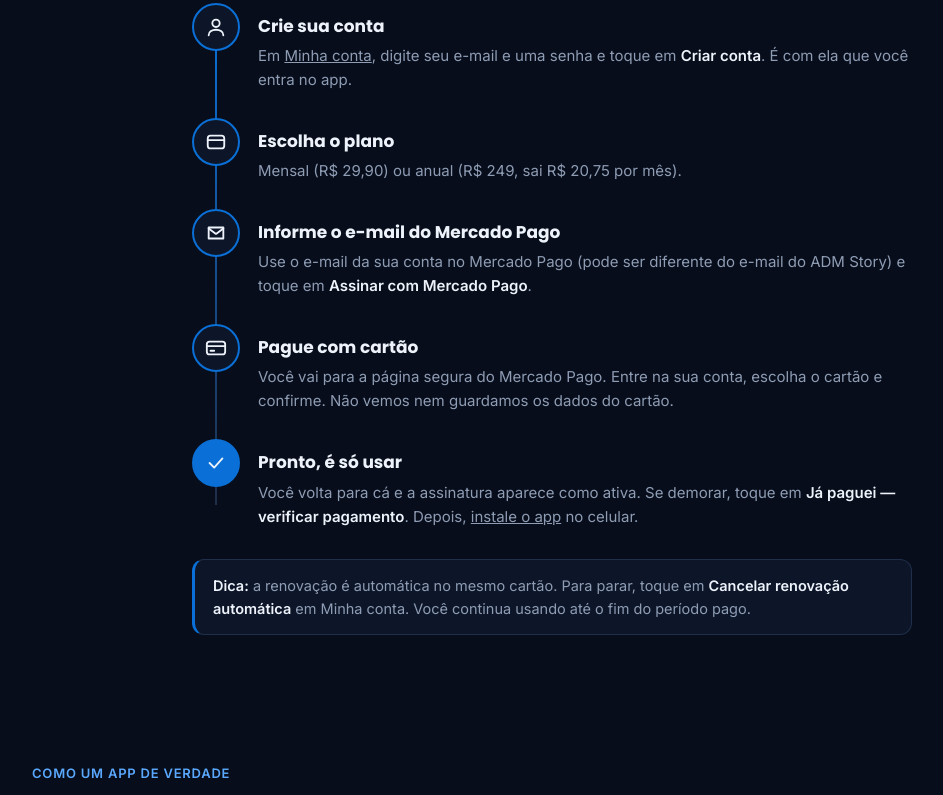
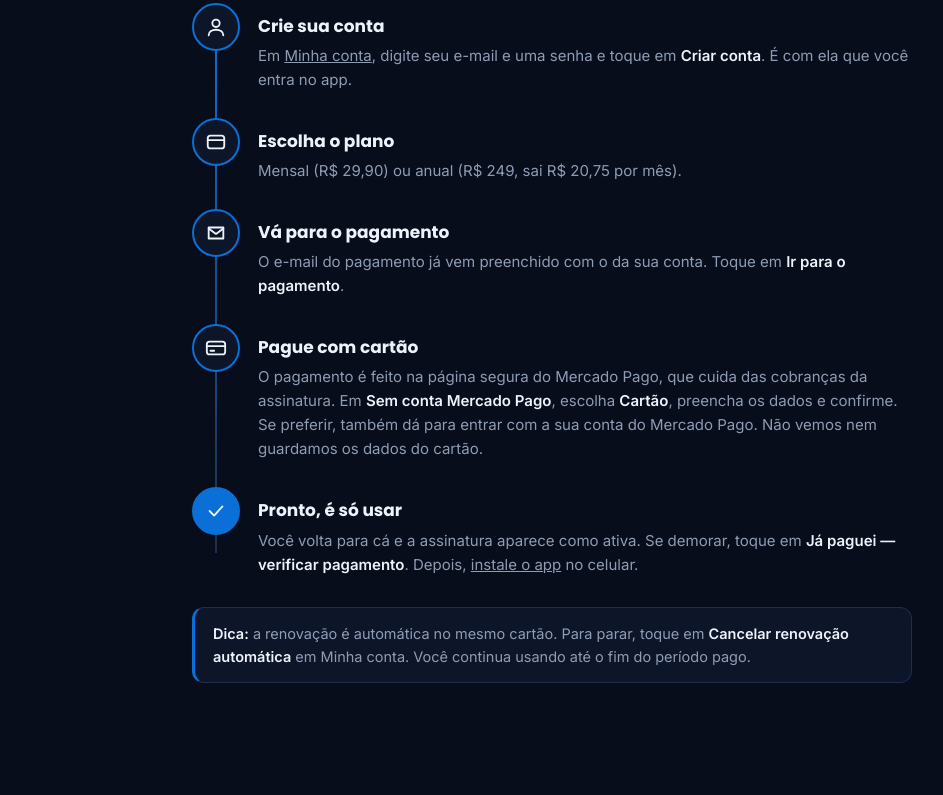
Before and after one commit to admmkt/admstory, a plain HTML site: page index.html in a window 1280 px wide. Shown: the part 2107-2902 px from the top of the page, without its empty margins (88-1031 px from the left). Drawn offline with Linux system fonts and the light colour scheme; no server answers.

Commit message:
Textos do pagamento: dá para pagar só com cartão, sem conta no Mercado Pago

```diff
--- a/index.html
+++ b/index.html
@@ -93,11 +93,11 @@
       </li>
       <li>
         <span class="t-ico"><svg viewBox="0 0 24 24"><path d="M4 6h16v12H4z"/><path d="m4 7 8 6 8-6"/></svg></span>
-        <div><b>Informe o e-mail do Mercado Pago</b><p>Use o e-mail da sua conta no Mercado Pago (pode ser diferente do e-mail do ADM Story) e toque em <em>Assinar com Mercado Pago</em>.</p></div>
+        <div><b>Vá para o pagamento</b><p>O e-mail do pagamento já vem preenchido com o da sua conta. Toque em <em>Ir para o pagamento</em>.</p></div>
       </li>
       <li>
         <span class="t-ico"><svg viewBox="0 0 24 24"><rect x="2" y="5" width="20" height="14" rx="3"/><path d="M2 10h20M6 15h4"/></svg></span>
-        <div><b>Pague com cartão</b><p>Você vai para a página segura do Mercado Pago. Entre na sua conta, escolha o cartão e confirme. Não vemos nem guardamos os dados do cartão.</p></div>
+        <div><b>Pague com cartão</b><p>O pagamento é feito na página segura do Mercado Pago, que cuida das cobranças da assinatura. Em <em>Sem conta Mercado Pago</em>, escolha <em>Cartão</em>, preencha os dados e confirme. Se preferir, também dá para entrar com a sua conta do Mercado Pago. Não vemos nem guardamos os dados do cartão.</p></div>
       </li>
       <li>
         <span class="t-ico ok"><svg viewBox="0 0 24 24"><path d="m5 12 5 5 9-10"/></svg></span>
@@ -222,10 +222,11 @@
             <label><input type="radio" name="plano" value="mensal"> <span><b>Mensal</b> R$ 29,90/mês</span></label>
             <label><input type="radio" name="plano" value="anual" checked> <span><b>Anual</b> R$ 249/ano <em>economize 30%</em></span></label>
           </fieldset>
-          <label>E-mail da sua conta no Mercado Pago <input id="mpEmail" type="email" autocomplete="email"></label>
-          <button id="assinarBtn" class="btn" type="button">Assinar com Mercado Pago</button>
+          <label>E-mail para o pagamento <input id="mpEmail" type="email" autocomplete="email"></label>
+          <p class="fine">Não precisa ter conta no Mercado Pago: dá para pagar só com o cartão de crédito. Se você tem conta lá, pode usar o e-mail dela.</p>
+          <button id="assinarBtn" class="btn" type="button">Ir para o pagamento</button>
           <button id="verificarBtn" class="link" type="button">Já paguei — verificar pagamento</button>
-          <p class="fine">Pagamento com cartão no Mercado Pago. Não vemos nem guardamos os dados do seu cartão. Ao assinar você aceita os <a href="termos.html">termos de uso</a>.</p>
+          <p class="fine">Pagamento seguro com cartão de crédito, processado pelo Mercado Pago. Não vemos nem guardamos os dados do seu cartão. Ao assinar você aceita os <a href="termos.html">termos de uso</a>.</p>
         </div>
 
         <details>
```
